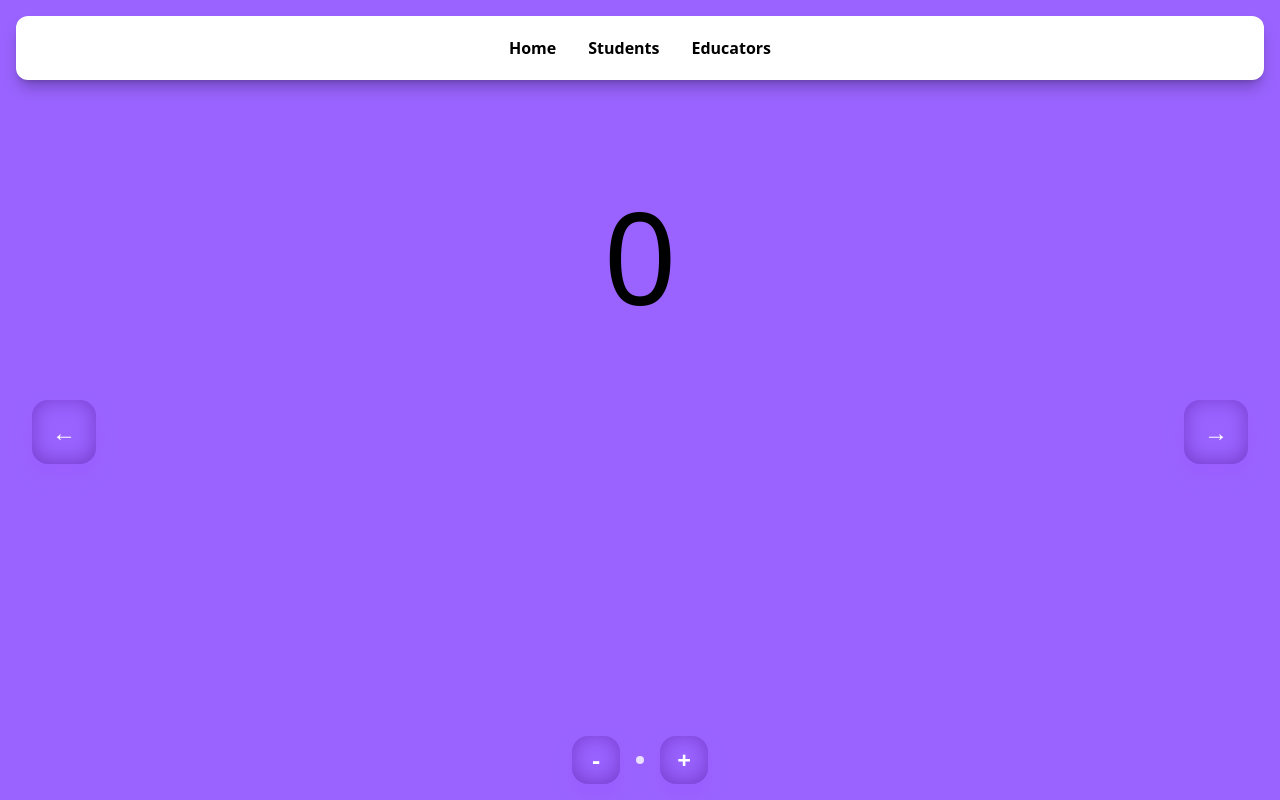
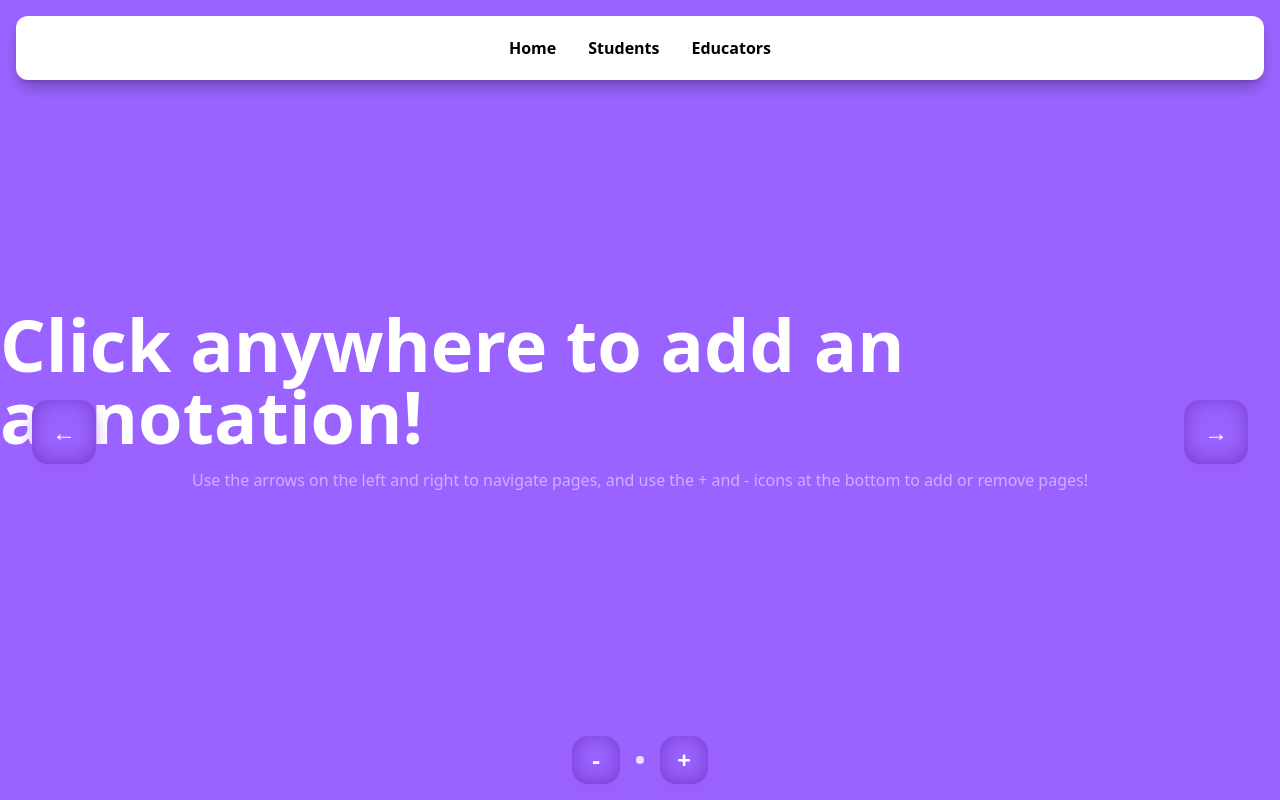
Before and after one commit to steph-and-e/paper-strings, a React (Vite) app in the folder frontend/: page /educators in a window 1280 px wide. Built offline with nearby package versions, Linux system fonts and the light colour scheme.

Commit message:
added little annotation disclaimer

```diff
--- a/frontend/src/output.css
+++ b/frontend/src/output.css
@@ -964,6 +964,12 @@
   .text-white {
     color: var(--color-white);
   }
+  .text-white\/50 {
+    color: color-mix(in oklab, var(--color-white) 50%, transparent);
+  }
+  .text-white\/80 {
+    color: color-mix(in oklab, var(--color-white) 80%, transparent);
+  }
   .lowercase {
     text-transform: lowercase;
   }
--- a/frontend/src/pages/Educators.tsx
+++ b/frontend/src/pages/Educators.tsx
@@ -15,6 +15,8 @@ export default function Educators() {
     const [currentPage, setCurrentPage] = useState(0);
     const [pages, setPages] = useState([0]);
 
+    console.log(tooltips);
+
     return (
         <div
             className="w-screen h-screen flex justify-center bg-purple"
@@ -28,9 +30,10 @@ export default function Educators() {
                 }
             }}
         >
-            <h1 className="absolute top-48 text-9xl">{currentPage}</h1>
-            {tooltips.map(
-                (tt) =>
+            {tooltips.filter((tt) => tt.page === currentPage).length > 0 ? (
+                tooltips.map((tt) => {
+                    console.log("ya");
+                    return (
                         tt.page === currentPage && (
                             <Tooltip
                                 top={tt.top}
@@ -38,6 +41,19 @@ export default function Educators() {
                                 content={tt.content}
                             />
                         )
+                    );
+                })
+            ) : (
+                <div className="flex flex-col gap-4 items-center justify-center text-white">
+                    <h1 className="text-7xl font-bold">
+                        Click anywhere to add an annotation!
+                    </h1>
+                    <h3 className="text-white/50">
+                        Use the arrows on the left and right to navigate pages,
+                        and use the + and - icons at the bottom to add or remove
+                        pages!
+                    </h3>
+                </div>
             )}
 
             <div className="flex flex-row gap-4 absolute bottom-4 items-center">
```
Lines whose indentation alone changed are shown as unchanged.
